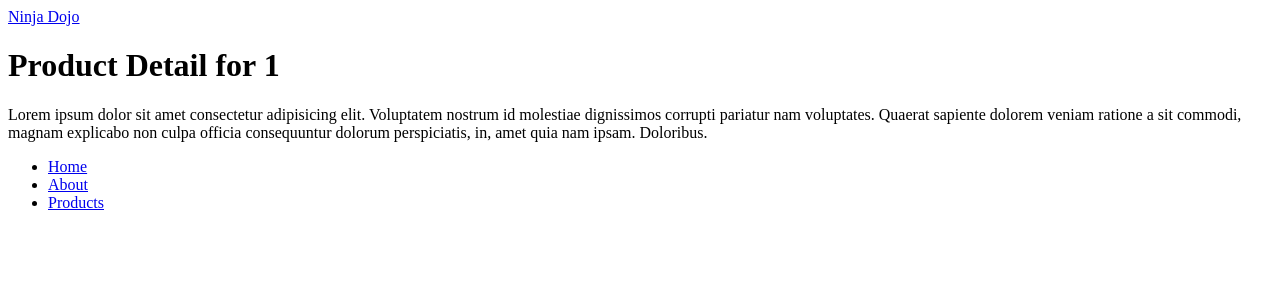
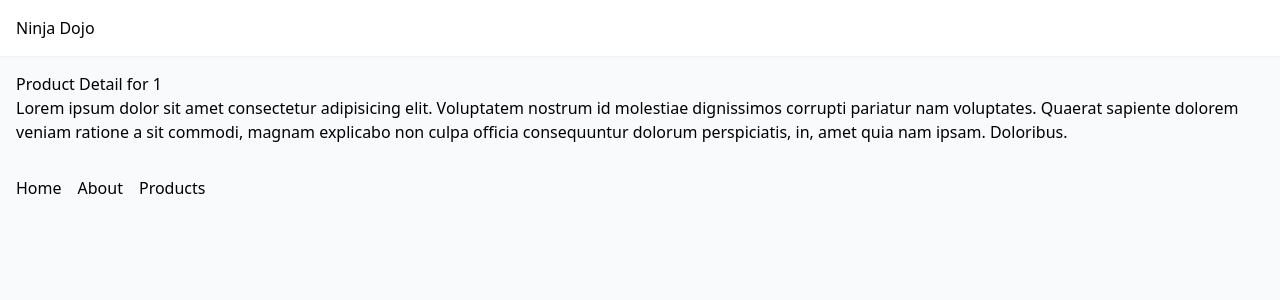
Before and after one commit to Harun1804/belajar-nuxt-3, a Nuxt app: page /products/1 in a window 1280 px wide. Shown: the top 300 px of the page. Built offline with nearby package versions, Linux system fonts and the light colour scheme.

Commit message:
adding tailwind

```diff
--- /dev/null
+++ b/assets/css/tailwind.css
@@ -0,0 +1,13 @@
+@tailwind base;
+@tailwind components;
+@tailwind utilities;
+
+body {
+  @apply bg-gray-50;
+}
+
+@layer components {
+  .btn {
+    @apply bg-[#12b488] text-white px-3 py-2 rounded-md text-sm text-white;
+  }
+}
--- a/layouts/default.vue
+++ b/layouts/default.vue
@@ -1,14 +1,16 @@
 <template>
-  <header>
-  <NuxtLink to="/">Ninja Dojo</NuxtLink>
-    <ul>
-      <li><NuxtLink to="/">Home</NuxtLink></li>
-      <li><NuxtLink to="/about">About</NuxtLink></li>
-      <li><NuxtLink to="/products">Products</NuxtLink></li>
-    </ul>
+  <header class="shadow-sm bg-white">
+    <nav class="container mx-auto p-4 flex justify-between">
+    <NuxtLink to="/" class="font-bold">Nuxt Dojo</NuxtLink>
+      <ul class="flex gap-4">
+        <li><NuxtLink to="/">Home</NuxtLink></li>
+        <li><NuxtLink to="/about">About</NuxtLink></li>
+        <li><NuxtLink to="/products" class="btn">Products</NuxtLink></li>
+      </ul>
+    </nav>
   </header>
 
-  <div>
+  <div class="container mx-auto">
     <slot />
   </div>
 </template>
--- a/layouts/products.vue
+++ b/layouts/products.vue
@@ -1,14 +1,16 @@
 <template>
-  <header>
-  <NuxtLink to="/products">Ninja Dojo</NuxtLink>
+  <header class="shadow-sm bg-white">
+  <nav class="container mx-auto p-4">
+    <NuxtLink to="/products">Ninja Dojo</NuxtLink>
+  </nav>
   </header>
 
-  <div>
+  <div class="container mx-auto p-4">
     <slot />
   </div>
 
-  <footer>
-    <ul>
+  <footer class="container mx-auto p-4 flex justify-between border-1">
+    <ul class="flex gap-4">
       <li><NuxtLink to="/">Home</NuxtLink></li>
       <li><NuxtLink to="/about">About</NuxtLink></li>
       <li><NuxtLink to="/products">Products</NuxtLink></li>
--- a/nuxt.config.ts
+++ b/nuxt.config.ts
@@ -1,4 +1,7 @@
 // https://nuxt.com/docs/api/configuration/nuxt-config
 export default defineNuxtConfig({
-  devtools: { enabled: true }
+  devtools: { enabled: true },
+  modules: [
+    '@nuxtjs/tailwindcss'
+  ]
 })
--- a/package.json
+++ b/package.json
@@ -12,6 +12,7 @@
   },
   "devDependencies": {
     "@nuxt/devtools": "latest",
+    "@nuxtjs/tailwindcss": "^6.9.4",
     "nuxt": "^3.8.1",
     "vue": "^3.3.8",
     "vue-router": "^4.2.5"
```
Also changed, not shown: 1 other file (tests, documents, lock files or other folders).
